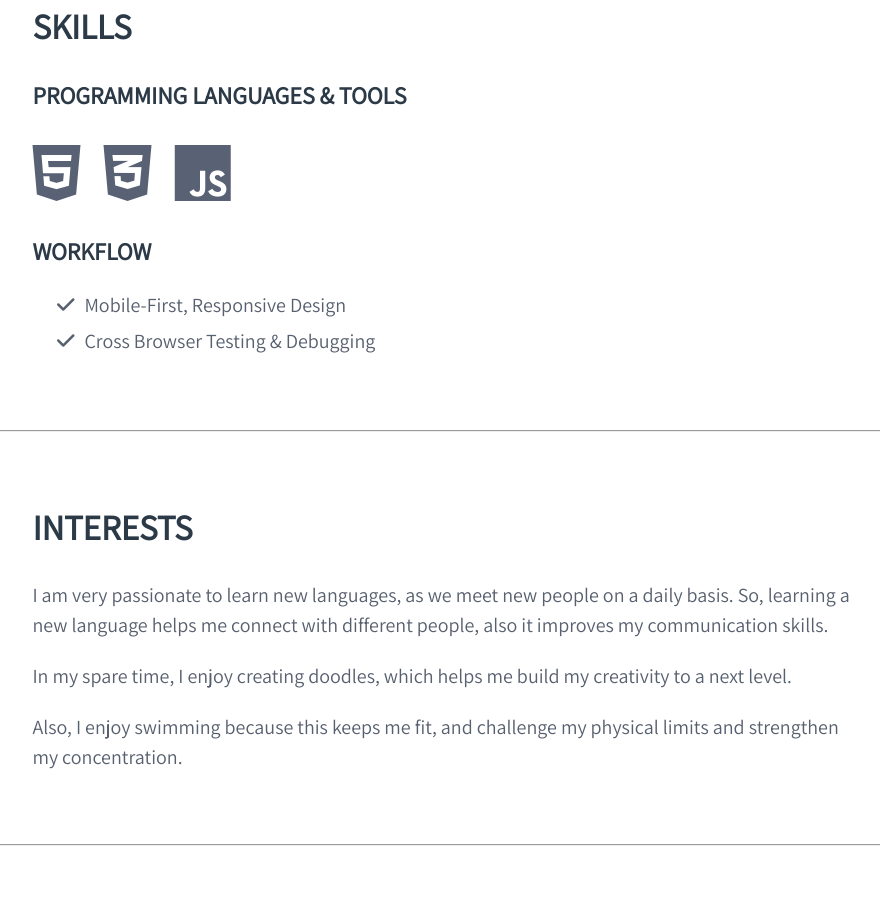
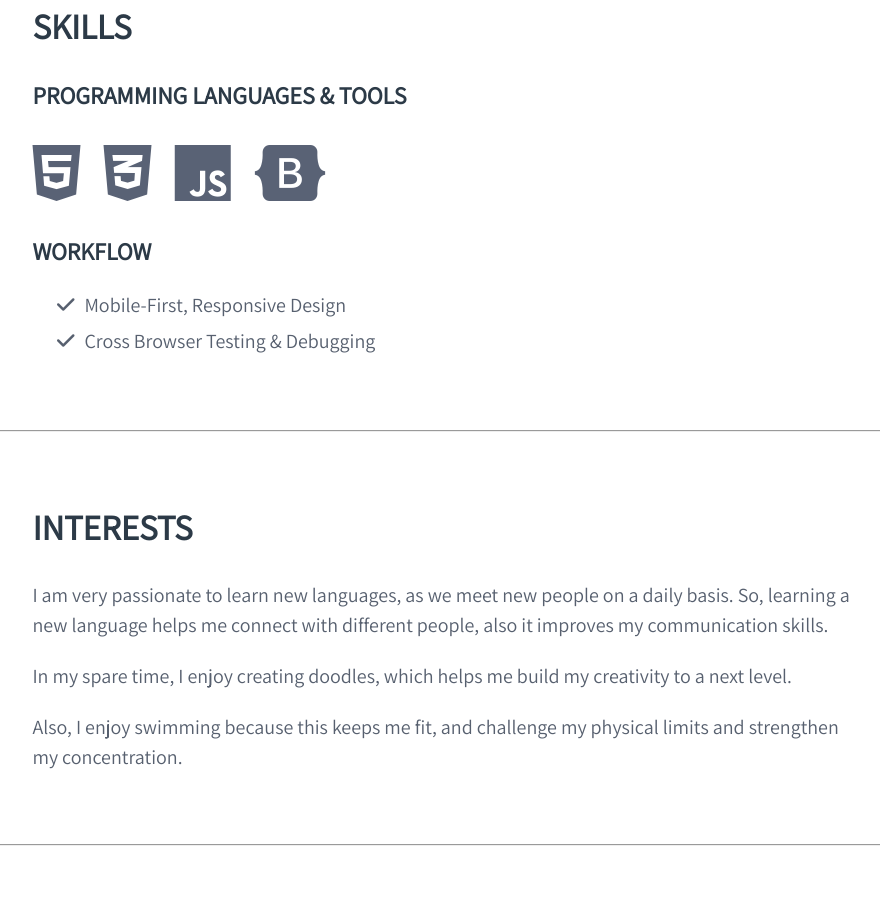
Before and after one commit to Chaitra-Kulkarni/CV-HTML-CSS, a plain HTML site: page index.html in a window 1280 px wide. Shown: the part 1162-2076 px from the top of the page, without its empty margins (326-1206 px from the left). Drawn offline with nearby package versions, Linux system fonts and the light colour scheme.

Commit message:
completed

```diff
--- a/index.html
+++ b/index.html
@@ -109,6 +109,7 @@
             <i class="fab fa-html5 fa-4x"></i>
             <i class="fab fa-css3-alt fa-4x"></i>
             <i class="fab fa-js fa-4x"></i>
+            <i class="fab fa-bootstrap fa-4x"></i>
         </div>
       </div>
         <div class="workflow">
```
